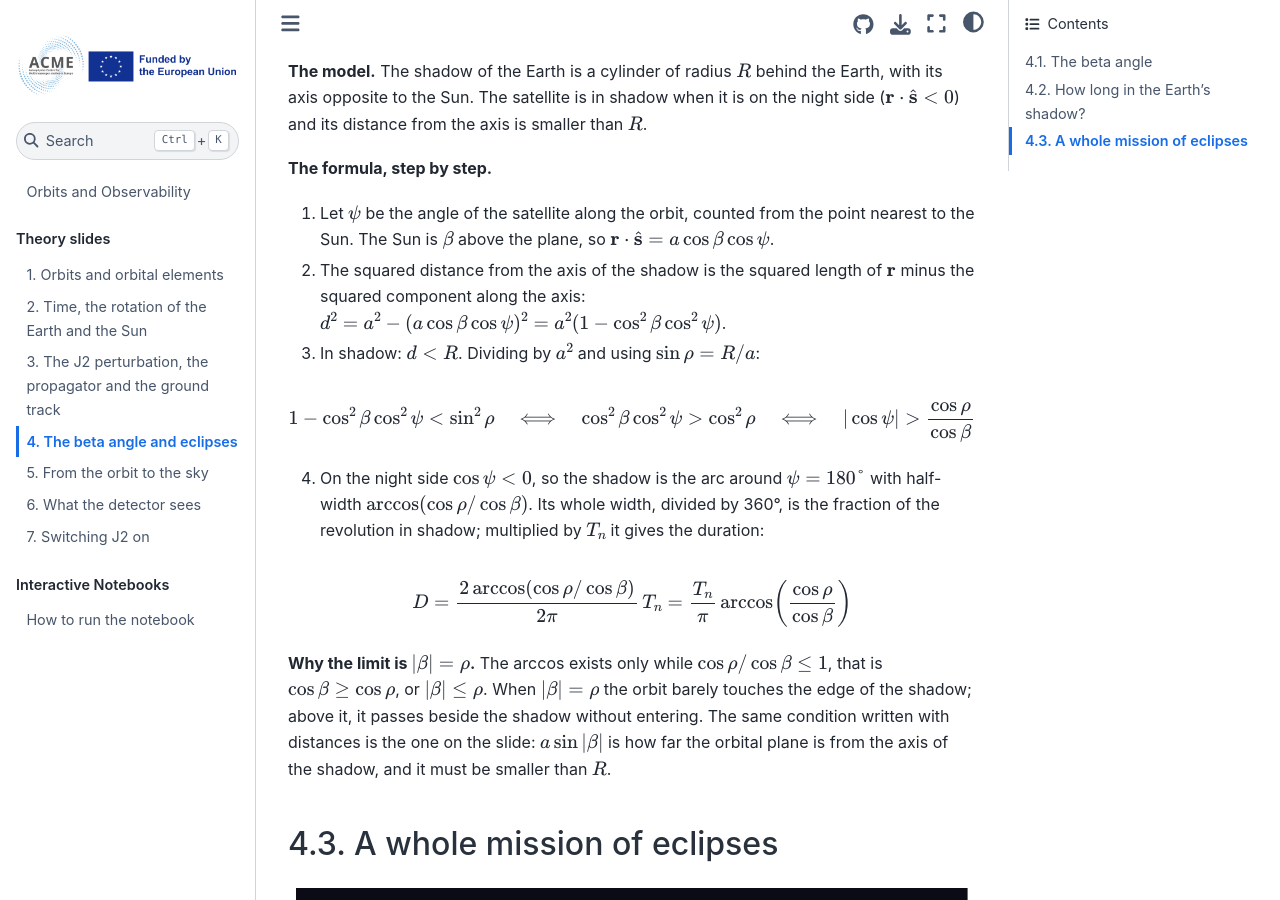
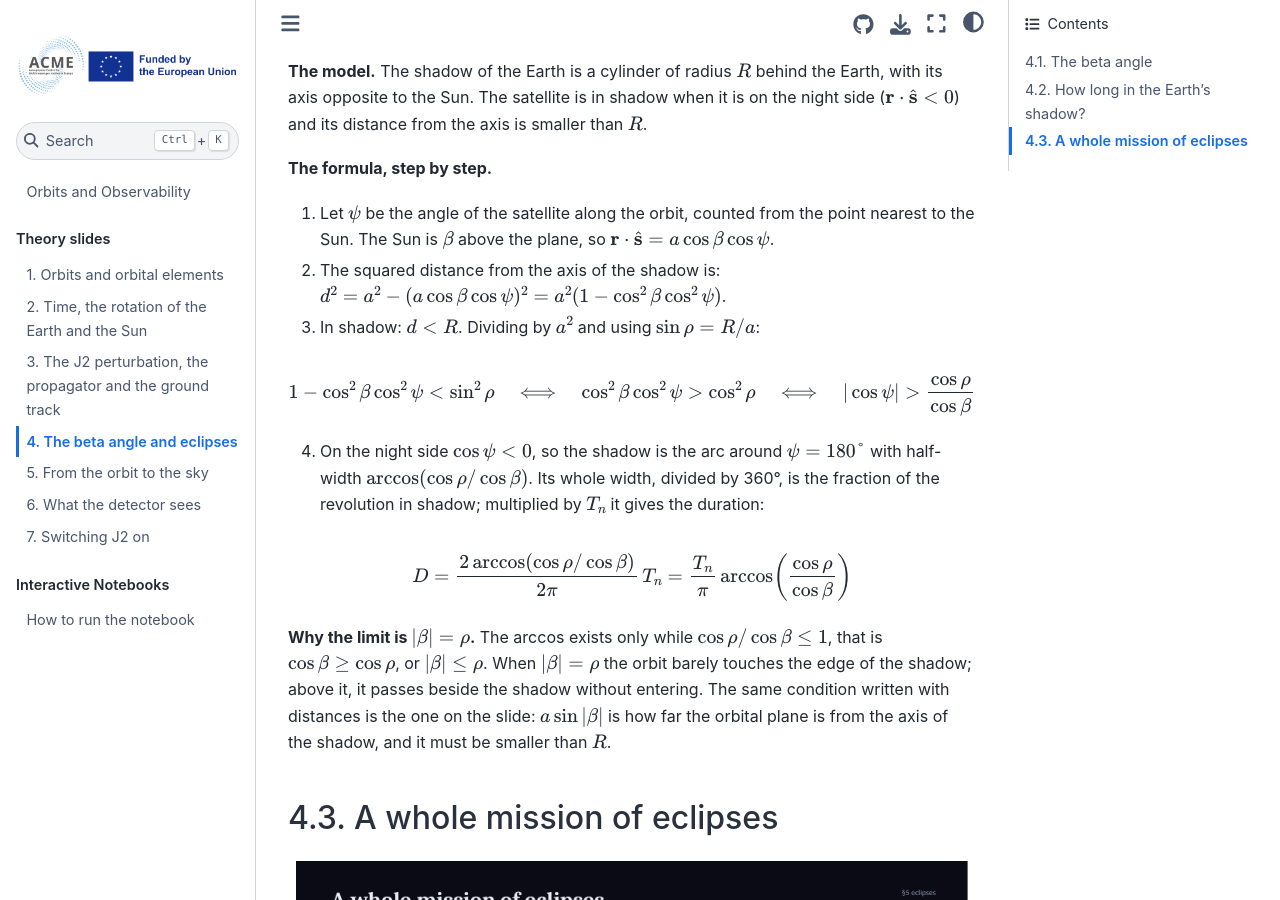
Before and after one commit to giuliofontanella0-jpg/acme-orbits-tutorial, a Jupyter Book: the page built from theory/04_eclipses.md, in a window 1280 px wide and 900 px high, scrolled down 1570 px. Built offline with Jupyter Book 1.0.4 settings and Sphinx 7.4.7 and the Sphinx Book theme 1.1.4, drawn with Linux system fonts in a browser that asks for light colours; pages that are not in the unit, such as notebooks, are missing from menus.

Commit message:
Update 04_eclipses.md

```diff
--- a/theory/04_eclipses.md
+++ b/theory/04_eclipses.md
@@ -43,8 +43,7 @@ than $R$.
 1. Let $\psi$ be the angle of the satellite along the orbit, counted from the point
    nearest to the Sun. The Sun is $\beta$ above the plane, so
    $\mathbf r\cdot\hat{\mathbf s} = a\cos\beta\cos\psi$.
-2. The squared distance from the axis of the shadow is the squared length of
-   $\mathbf r$ minus the squared component along the axis:
+2. The squared distance from the axis of the shadow is:
    $d^2 = a^2 - (a\cos\beta\cos\psi)^2 = a^2(1 - \cos^2\beta\cos^2\psi)$.
 3. In shadow: $d < R$. Dividing by $a^2$ and using $\sin\rho = R/a$:
 
```
